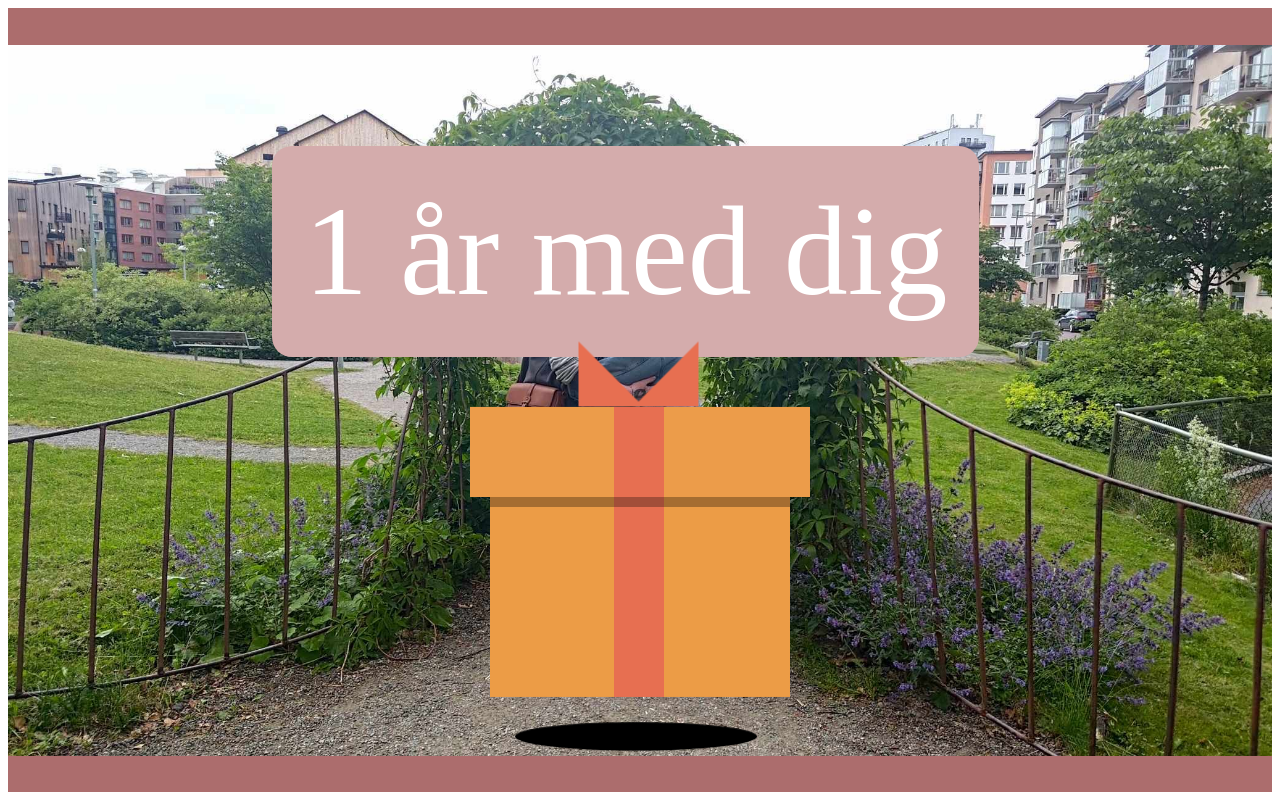
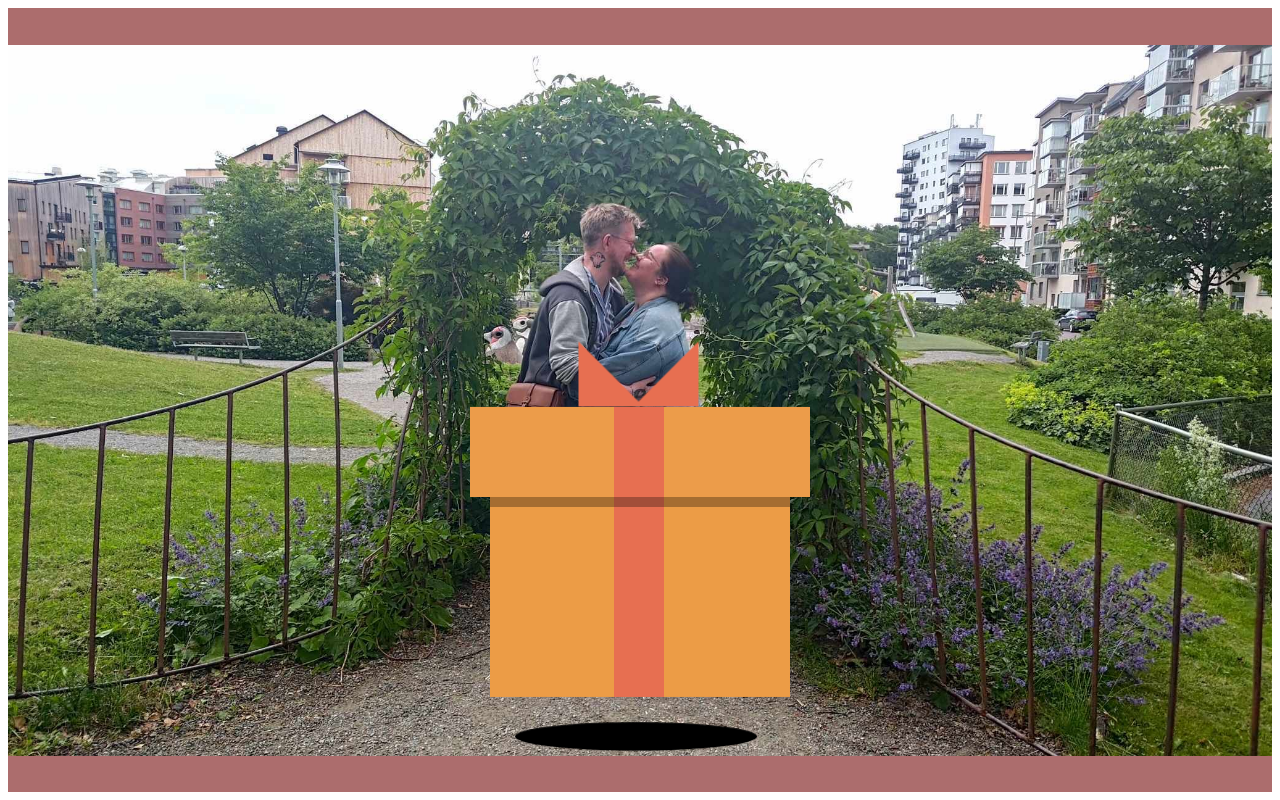
Before and after one commit to mackans95/1-year-with-you, a Vue app: page / in a window 1280 px wide. Built offline with nearby package versions, Linux system fonts and the light colour scheme.

Commit message:
fix header on homepage

```diff
--- a/src/views/HomeView.vue
+++ b/src/views/HomeView.vue
@@ -74,9 +74,9 @@
   .text-box {
     color: white;
     position: absolute;
-    font-size: 8rem;
-    top: 10px;
-    left: calc(50% - 23rem);
+    font-size: 6rem;
+    bottom: 56rem;
+    left: calc(50% - 17rem);
     background-color: rgb(212, 172, 172);
     text-align: center;
     padding: 2rem;
```
Also changed, not shown: 1 other file (tests, documents, lock files or other folders).
